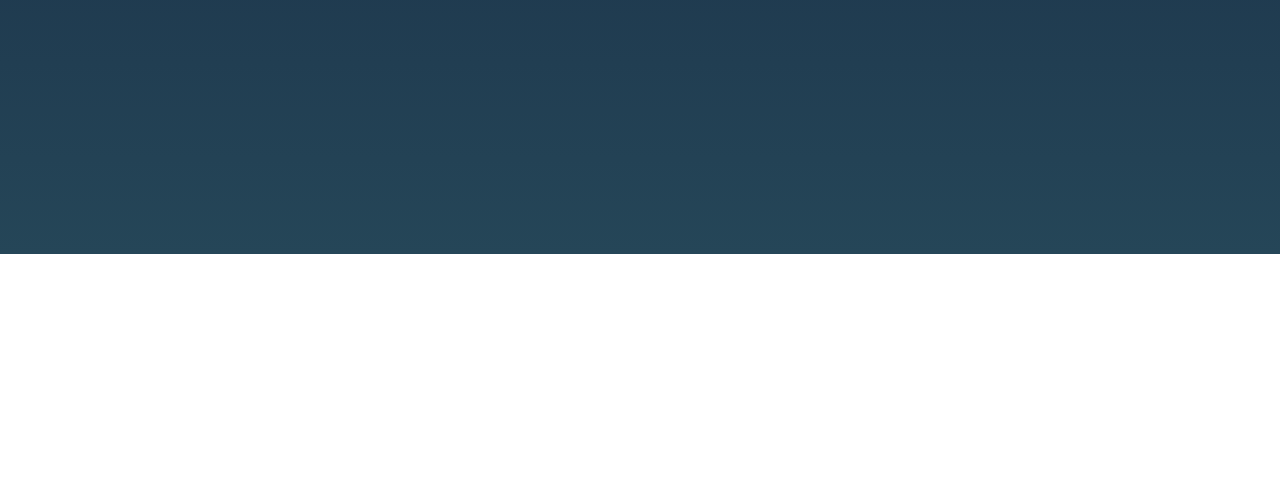
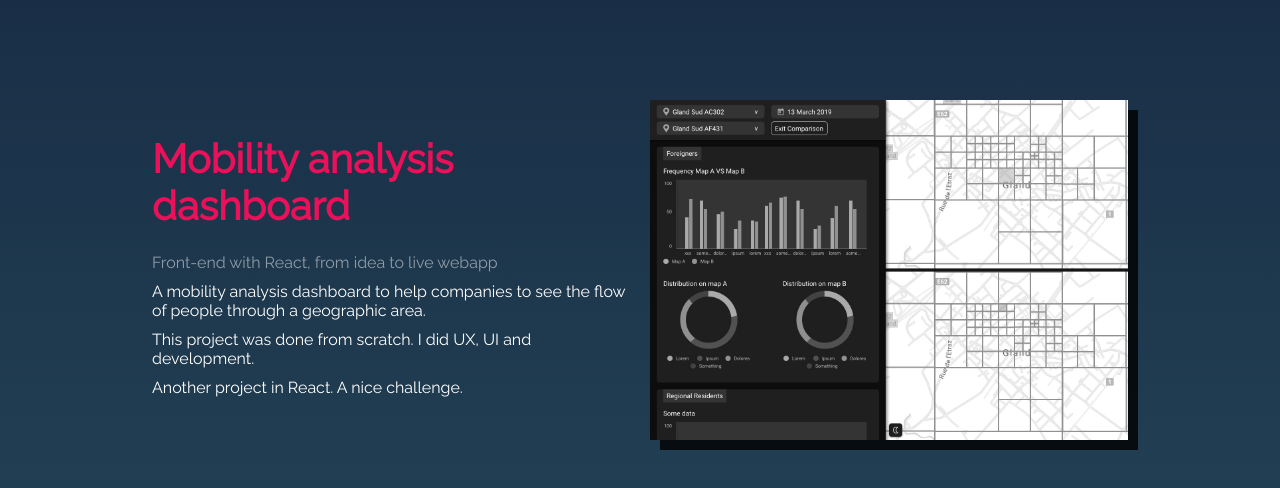
Before and after one commit to AdamanskaHub/Emilie, a Gatsby site: page /work in a window 1280 px wide. Shown: the part 1418-1906 px from the top of the page. Before the commit the page ends 1672 px from the top, so only its background shows below. Built offline with nearby package versions, Linux system fonts and the light colour scheme; Gatsby itself is replaced by a stand-in of ours.

Commit message:
more content on work

```diff
--- a/src/pages/work.js
+++ b/src/pages/work.js
@@ -8,13 +8,14 @@ import "../sass/main.scss"
 import gone from "../img/gone.svg"
 import drinko from "../img/drinko-big.png"
 import ucheck from "../img/ucheck.png"
+import kid from "../img/kid.jpg"
 
 const Work = () => {
   return (
     <div className="base work">
       <Nav />
       {/* ===== Bg ===== */}
-      <div className="centered-img fixed">
+      <div className="fixed centered-img ">
         <img alt="decorative lines" class="pentagon big-pentagon" src={gone} />
       </div>
       <div className="centered-img small-img">
@@ -59,6 +60,24 @@ const Work = () => {
 
         </div>
 
+        <div className="work__box">
+            <div className="work__box--text">
+            <h2>Mobility analysis dashboard</h2>
+            <p className="work__box--text-op">Front-end with React, from idea to live webapp</p>
+            <p> A mobility analysis dashboard to help companies to see the flow of people through a geographic area.</p>
+            <p>This project was done from scratch. I did UX, UI and development.</p>
+            <p>Another project in React. A nice challenge.</p>
+          </div>
+          <div className="work__box--img">
+            <img alt="Ucheck" src={kid}
+            // className='reversed-shadow'
+            />
+          </div>
+
+        </div>
+
+
+
       </div>
     </div>
   )
```
